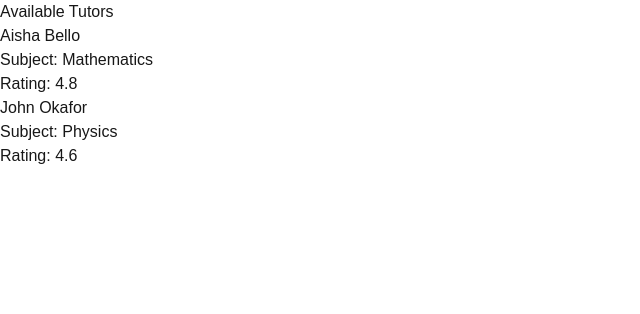
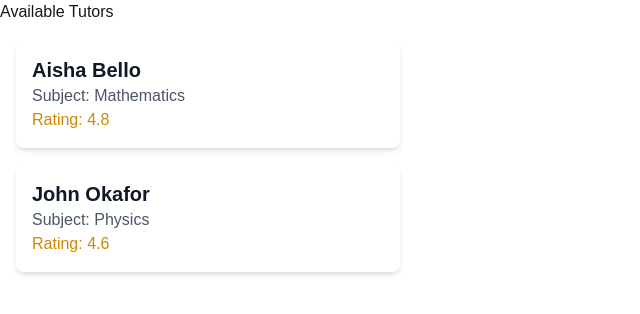
Before and after one commit to Emmyprince16/tutor-elearning-app, a Next.js app: page / in a window 1280 px wide. Shown: the top 314 px of the page, without its empty margins (0-640 px from the left). Built offline with nearby package versions, Linux system fonts and the light colour scheme.

Commit message:
Style TutorCard with Tailwind CSS

```diff
--- a/app/components/TutorCard.js
+++ b/app/components/TutorCard.js
@@ -1,9 +1,9 @@
 function TutorCard(props) {
   return (
-    <div>
-      <h2>{props.name}</h2>
-      <p>Subject: {props.subject}</p>
-      <p>Rating: {props.rating}</p>
+    <div className="bg-white rounded-lg shadow-md p-4 m-4 max-w-sm">
+      <h2 className="text-xl font-bold text-gray-900">{props.name}</h2>
+      <p className="text-gray-600">Subject: {props.subject}</p>
+      <p className="text-yellow-600">Rating: {props.rating}</p>
     </div>
   );
 }
```
